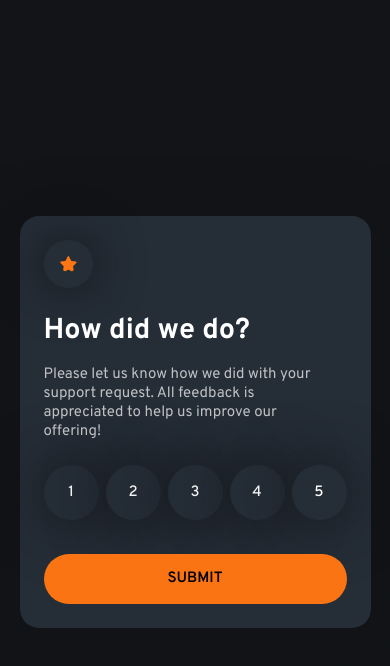
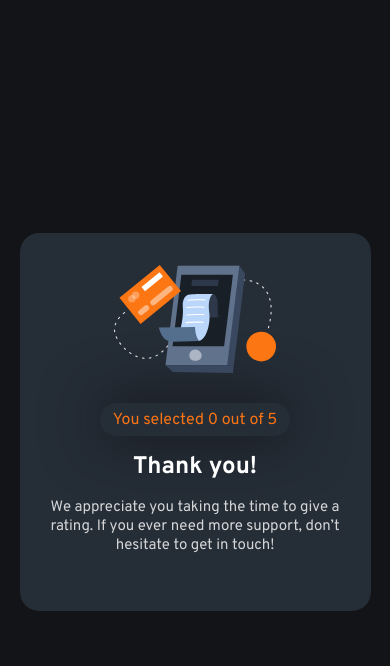
Before and after one commit to DanielOmehe/interactive-rating-component, a plain HTML site: page index.html in a window 390 px wide. Both pictures are taken after a click on the button "SUBMIT". Drawn offline with Linux system fonts and the light colour scheme.

Commit message:
Made page interactive usng javascript

```diff
--- a/index.css
+++ b/index.css
@@ -89,6 +89,11 @@ body{
     font-size: var(--font-s1ze);
 }
 
+.rating-btn:hover{
+    background-color: var(--color-orange);
+    color: var(--color-very-dark-blue);
+}
+
 .rating-submit{
     width: 100%;
     height: 50px;
@@ -99,6 +104,11 @@ body{
     cursor: pointer;
     text-transform: uppercase;
     font-weight: 600;
+}
+
+.rating-submit:hover{
+    background-color: var(--color-white);
+    color: var(--color-very-dark-blue);
 }
 
 .interactive-rating-thank-you.show{
@@ -123,7 +133,7 @@ body{
 }
 
 .rating-count{
-    width: 60%;
+    width: fit-content;
     margin: 0 auto 1rem;
     border-radius: 50px;
     padding: .4rem .8rem;
@@ -151,6 +161,7 @@ body{
 
     .interactive-rating-thank-you.show{
         width: 28%;
+        display: block;
     }
 }
 
@@ -161,6 +172,7 @@ body{
 
     .interactive-rating-thank-you.show{
         width: 33%;
+        display: block;
     }
 }
 
@@ -171,6 +183,7 @@ body{
 
     .interactive-rating-thank-you.show{
         width: 37%;
+        display: block;
     }
 }
 
@@ -181,6 +194,7 @@ body{
 
     .interactive-rating-thank-you.show{
         width: 42%;
+        display: block;
     }
 }
 
@@ -191,6 +205,7 @@ body{
 
     .interactive-rating-thank-you.show{
         width: 47%;
+        display: block;
     }
 }
 
@@ -201,6 +216,7 @@ body{
 
     .interactive-rating-thank-you.show{
         width: 53%;
+        display: block;
     }
 }
 
@@ -211,6 +227,7 @@ body{
 
     .interactive-rating-thank-you.show{
         width: 60%;
+        display: block;
     }
 }
 
@@ -221,6 +238,7 @@ body{
 
     .interactive-rating-thank-you.show{
         width: 75%;
+        display: block;
     }
 }
 
@@ -231,6 +249,7 @@ body{
 
     .interactive-rating-thank-you.show{
         width: 80%;
+        display: block;
     }
 }
 
@@ -241,6 +260,7 @@ body{
 
     .interactive-rating-thank-you.show{
         width: 90%;
+        display: block;
     }
 }
 
@@ -269,5 +289,6 @@ body{
 
     .interactive-rating-thank-you.show{
         width: 100%;
+        display: block;
     }
 }
--- a/index.js
+++ b/index.js
@@ -0,0 +1,30 @@
+const submitBtn = document.querySelector('.rating-submit');
+const ratingComponent = document.querySelector('.interactive-rating-component');
+const thankYouComponent = document.querySelector('.interactive-rating-thank-you');
+const ratingBtns = document.querySelectorAll('.rating-btn');
+const ratingCount = document.querySelector('.rating-count');
+let ratingVal = 0;
+
+ratingBtns.forEach((btn, indx) => {
+    btn.addEventListener('click', (e)=>{
+        ratingBtns.forEach(btn => {
+            btn.style.backgroundColor = '';
+            btn.style.color = '';
+        })
+        btn.style.backgroundColor = 'hsl(0, 0%, 100%)';
+        btn.style.color = 'hsl(216, 12%, 8%)';
+        ratingVal = btn.innerText
+    })
+})
+
+submitBtn.addEventListener('click', (e)=>{
+    thankYouComponent.classList.add('show');
+    ratingComponent.classList.add('hide');
+    ratingCount.innerText = `You selected ${ratingVal} out of 5`
+
+    setTimeout(()=>{
+        console.log('Page reloaded');
+
+        location.reload();
+    }, 5000);
+});
```
